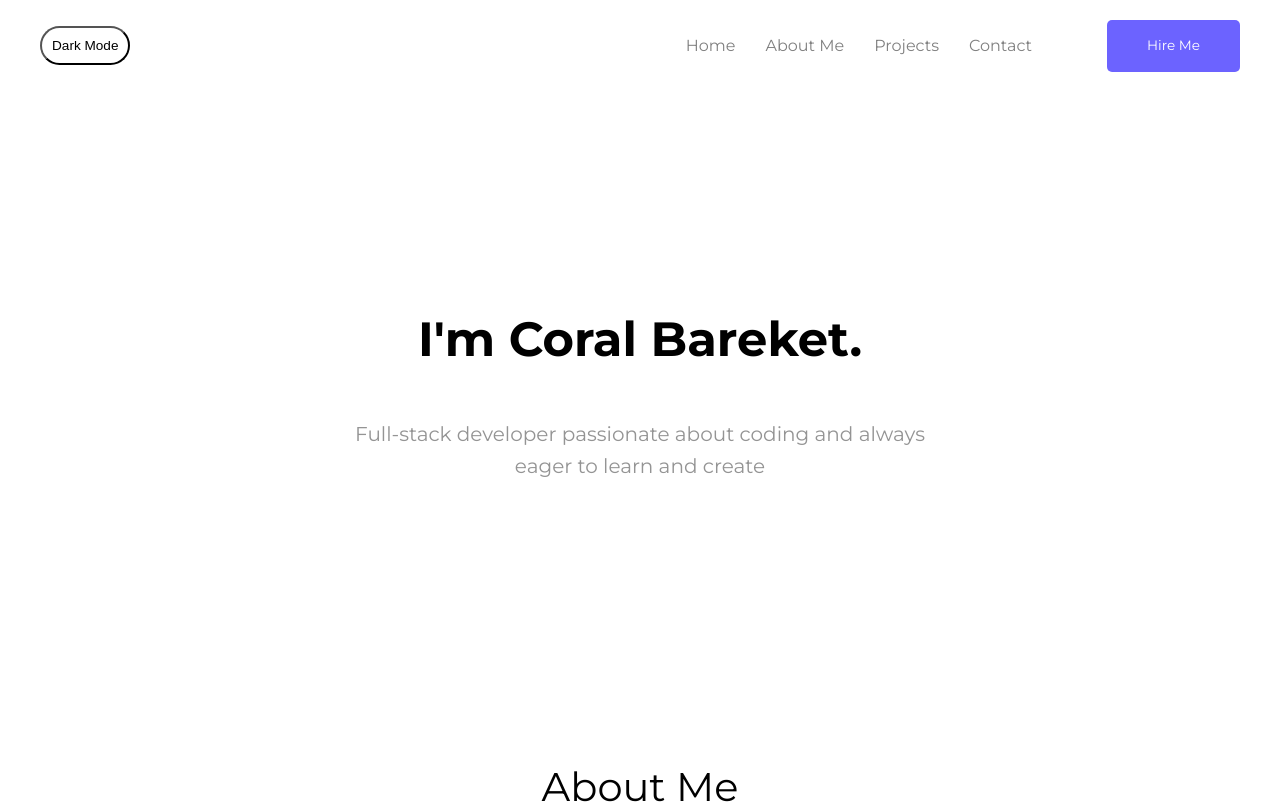
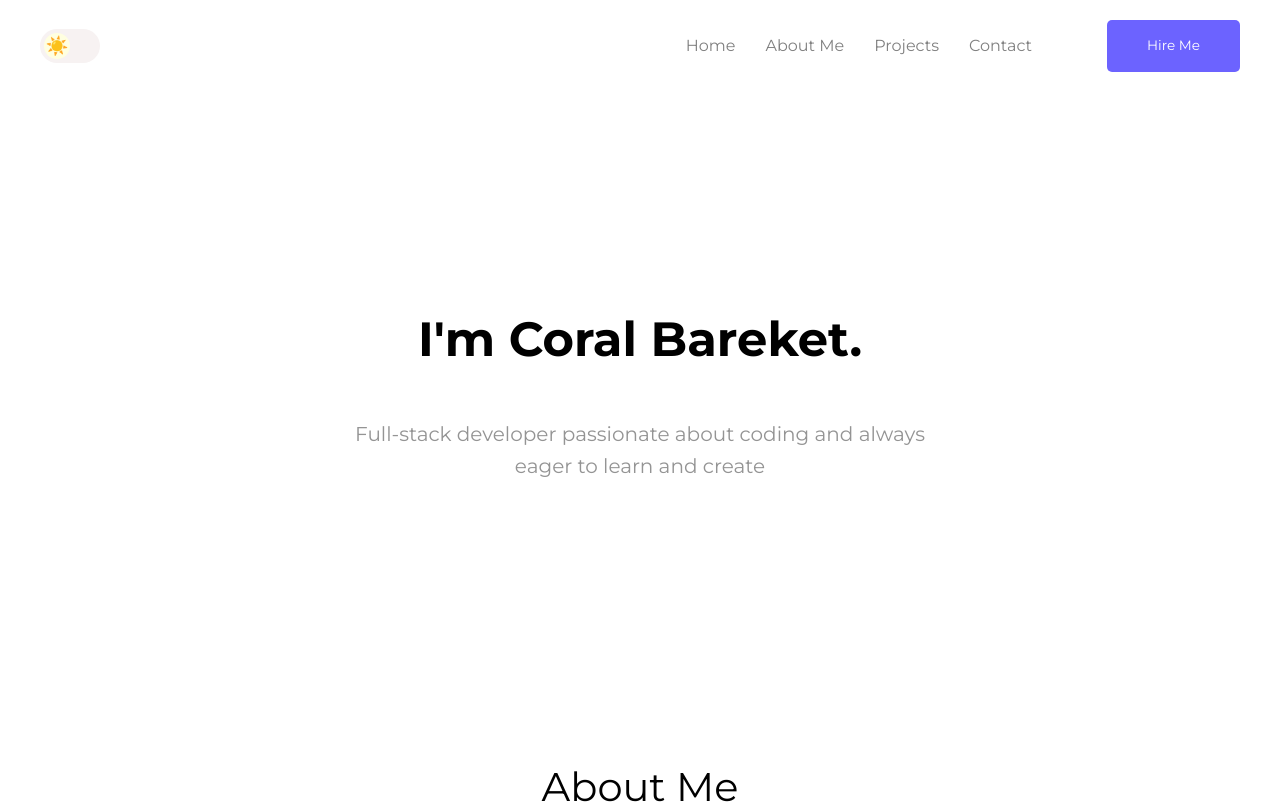
Before and after one commit to CoralBareket/my-portfolio, a React (Create React App) app: page / in a window 1280 px wide. Shown: the top 804 px of the page. Built offline with nearby package versions, Linux system fonts and the light colour scheme.

Commit message:
Designed dark mode button

```diff
--- a/src/App.js
+++ b/src/App.js
@@ -15,7 +15,7 @@
 
   return (
     <Router>
-      <Header toggleDarkMode={toggleDarkMode} /> {/* Pass the toggle function as a prop */}
+      <Header toggleDarkMode={toggleDarkMode} />
       <Hero />
       <About />
       <Projects />
--- a/src/components/Header.js
+++ b/src/components/Header.js
@@ -8,9 +8,16 @@
 
   return (
     <header>
-      <button className="toggle-button" onClick={toggleMode}>
-        {isDarkMode ? 'Light Mode' : 'Dark Mode'}
-      </button>
+      <div className="toggle-button">
+        <label className="switch">
+          <input
+            type="checkbox"
+            checked={isDarkMode}
+            onChange={toggleMode}
+          />
+          <span className="slider round"></span>
+        </label>
+      </div>
       <nav>
         <ul>
           <li>
--- a/src/styles/Header.css
+++ b/src/styles/Header.css
@@ -1,12 +1,13 @@
+/* Basic styling for header */
 header {
   display: flex;
   align-items: center;
-  background-color: white;
   padding: 20px 40px;
   background-color: var(--background-color);
   color: var(--text-color);
 }
 
+/* Styling for navigation */
 nav {
   margin-left: auto; /* Ensures the nav is pushed to the left */
 }
@@ -32,16 +33,86 @@
   text-decoration: none;
 }
 
-header .toggle-button{
-  font-size: 0.85rem;
-  color: #fff;
-  padding: 10px 10px;
-  border-radius: 20px;
-  transition: background-color 0.3s ease;
-  background-color: var(--background-color);
-  color: var(--text-color);
+/* Toggle button */
+.toggle-button {
+  margin-right: 20px;
 }
 
+/* Toggle button switch style */
+.switch {
+  position: relative;
+  display: inline-block;
+  width: 60px;
+  height: 34px;
+}
+
+.switch input {
+  opacity: 0;
+  width: 0;
+  height: 0;
+}
+
+/* The slider */
+.slider {
+  position: absolute;
+  cursor: pointer;
+  top: 0;
+  left: 0;
+  right: 0;
+  bottom: 0;
+  background-color: rgb(247, 242, 242);
+  transition: 0.4s;
+  border-radius: 34px;
+}
+
+.slider:before {
+  position: absolute;
+  content: "☀️"; /* Sun icon */
+  height: 26px;
+  width: 26px;
+  left: 4px;
+  bottom: 4px;
+  background-color: lightyellow;
+  transition: 0.4s;
+  border-radius: 50%;
+  text-align: center;
+  line-height: 26px;
+  font-size: 18px;
+}
+
+.slider:after {
+  position: absolute;
+  height: 26px;
+  width: 26px;
+  right: 4px;
+  bottom: 4px;
+  background-color: #4b6cb7;
+  border-radius: 50%;
+  text-align: center;
+  line-height: 26px;
+  font-size: 18px;
+  opacity: 0;
+  transition: 0.4s;
+}
+
+/* When checked, move the slider to the right */
+input:checked + .slider:before {
+  transform: translateX(26px);
+  content: "🌙"; /* Switch to moon icon */
+  background-color: #4b6cb7;
+}
+
+input:checked + .slider:after {
+  opacity: 1;
+  transform: translateX(-26px);
+}
+
+/* Change background when checked */
+input:checked + .slider {
+  background-color: #333;
+}
+
+/* CTA button styling */
 header .cta-button {
   margin-left: 60px; /* Add space between nav and button */
   background-color: #6c63ff;
@@ -57,30 +128,35 @@
   background-color: #5848c2;
 }
 
+/* Responsive styling */
 @media (max-width: 768px) {
   header {
-    flex-direction: column;
+    flex-direction: row;
     align-items: center;
-    padding: 20px;
+    max-width: 100%;
   }
 
   nav {
     width: 100%;
     display: flex;
     justify-content: center;
-    margin-bottom: 20px; /* Add space below nav */
+    margin-right: 15px;
+    margin-left: 15px;
   }
 
   nav ul {
-    flex-direction: column;
+    flex-direction: row;
     align-items: center;
   }
 
   nav ul li {
     margin: 10px 0;
+    padding: 0 10px;
   }
 
   header .cta-button {
     margin: 20px 0 0 0;
+    width: 10px;
+    height: 30px;
   }
 }
```
